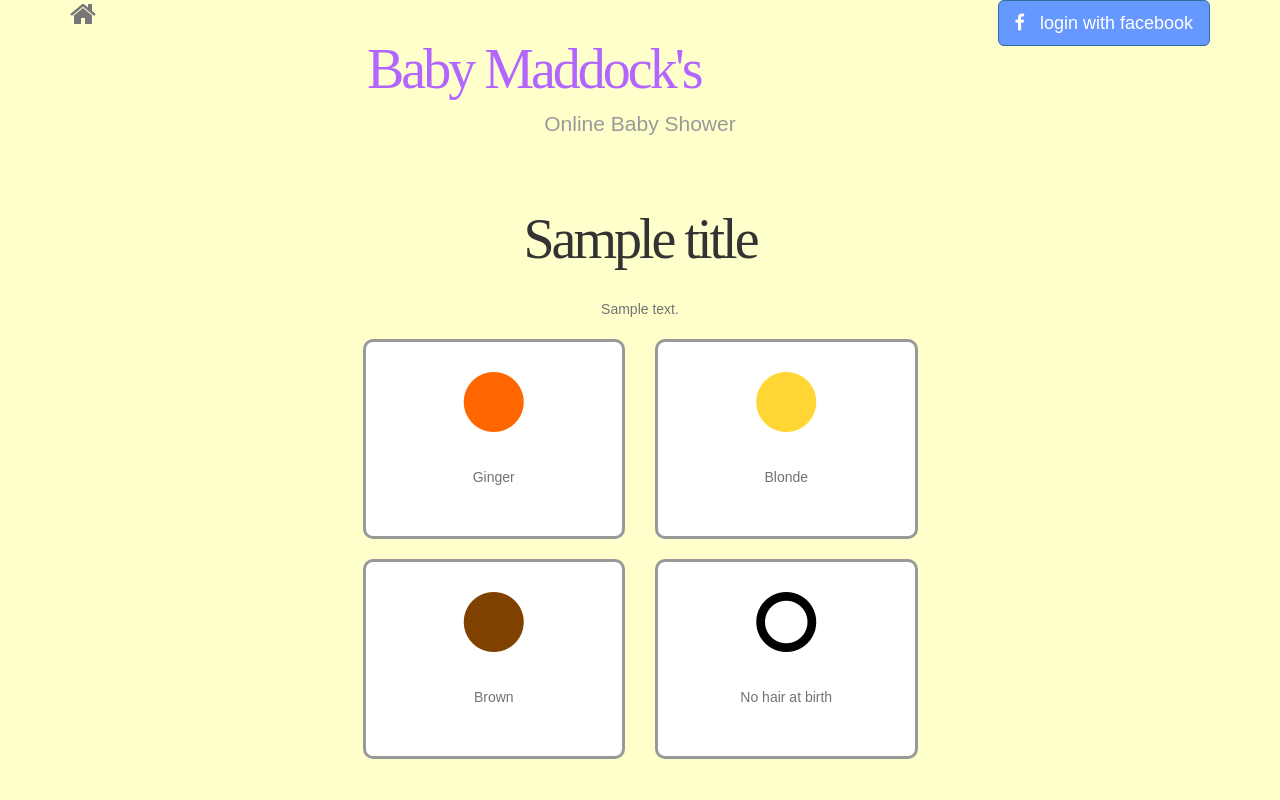
After one commit to KimberleyLawrence/babybook, a Django app: template shower/templates/games_hair.html in a window 1280 px wide. The commit adds this page. Run offline with Django 3.2, Linux system fonts and the light colour scheme; the template is opened without the code that fills it: most values are stand-ins (such as "Sample title", 1, 10 or a date in 2020); some libraries are stand-ins or nearby versions; some web fonts are replaced.

Commit message:
Adding new game - guess hair colour

```diff
--- a/shower/forms.py
+++ b/shower/forms.py
@@ -22,6 +22,11 @@ class EyeForm(ModelForm):
         model =  Eye
         fields = ['guess', 'user']
 
+class HairForm(ModelForm):
+    class Meta:
+        model =  Hair
+        fields = ['guess', 'user']
+
 class WeightForm(ModelForm):
     class Meta:
         model =  Weight
--- /dev/null
+++ b/shower/templates/games_hair.html
@@ -0,0 +1,94 @@
+<!DOCTYPE html>
+{% extends "game_template.html" %}
+{% block game_content %}
+
+<!---- Ginger ---->
+  <div class="row">
+
+    <div class=" col-md-offset-3 col-md-3 col-xs-6" style="text-align: right">
+      <form action="{% url 'games_hair_guess' %}" name="ginger" method="post">
+        <a href="javascript:document.ginger.submit()">
+          <div class="guessbox">
+
+
+            <i class="fa fa-circle fa-5x" id="ginger"></i>
+            <div class="game_title">Ginger</div>
+
+            {% csrf_token %}
+            <input id="id_guess" maxlength="6" name="guess" value="ginger" type="hidden">
+            <input id="id_user" maxlength="50" name="user" value="{{ request.user.id }}" type="hidden">
+
+
+        </div>
+      </a>
+    </form>
+    </div>
+
+  <!-- Blonde-->
+    <div class="col-md-3 col-xs-6" style="text-align: left">
+      <form action="{% url 'games_hair_guess' %}" name="blonde" method="post">
+        <a href="javascript:document.blonde.submit()">
+          <div class="guessbox">
+
+
+            <i class="fa fa-circle fa-5x" id="blonde"></i>
+            <div class="game_title">Blonde</div>
+
+            {% csrf_token %}
+            <input id="id_guess" maxlength="6" name="guess" value="blonde" type="hidden">
+            <input id="id_user" maxlength="50" name="user" value="{{ request.user.id }}" type="hidden">
+
+
+        </div>
+      </a>
+    </form>
+    </div>
+  </div>
+<br>
+<!-- Brown-->
+
+<div class="row">
+  <div class="col-md-offset-3 col-md-3 col-xs-6" style="text-align: left">
+      <form action="{% url 'games_hair_guess' %}" name="brown" method="post">
+        <a href="javascript:document.brown.submit()">
+          <div class="guessbox">
+
+
+            <i class="fa fa-circle fa-5x" id="brown"></i>
+            <div class="game_title">Brown</div>
+
+            {% csrf_token %}
+            <input id="id_guess" maxlength="6" name="guess" value="brown" type="hidden">
+            <input id="id_user" maxlength="50" name="user" value="{{ request.user.id }}" type="hidden">
+
+
+        </div>
+      </a>
+    </form>
+    </div>
+<!---black ----->
+<div class="col-md-3 col-xs-6" style="text-align: left">
+    <form action="{% url 'games_hair_guess' %}" name="nohair" method="post">
+      <a href="javascript:document.nohair.submit()">
+        <div class="guessbox">
+
+
+          <i class="fa fa-circle-o fa-5x" id="black"></i>
+          <div class="game_title">No hair at birth</div>
+
+          {% csrf_token %}
+          <input id="id_guess" maxlength="6" name="guess" value="bald" type="hidden">
+          <input id="id_user" maxlength="50" name="user" value="{{ request.user.id }}" type="hidden">
+
+
+      </div>
+    </a>
+  </form>
+  </div>
+
+
+  </div>
+
+
+
+{% endblock %}
--- a/static/index.css
+++ b/static/index.css
@@ -103,6 +103,15 @@ a:hover{
 }
 #green{
   color:#009900;
+}
+#ginger{
+  color:#ff6600;
+}
+#blonde{
+  color:#ffd633;
+}
+#black{
+  color:black;
 }
 .other_gifts{
   font-family: smoothie shoppe;
```
Also changed, not shown: shower/models.py (+8 -0 lines), shower/templates/index.html (+5 -5 lines), shower/urls.py (+12 -0 lines), shower/views.py (+48 -1 lines), shower/migrations/0018_hair.py (added).
